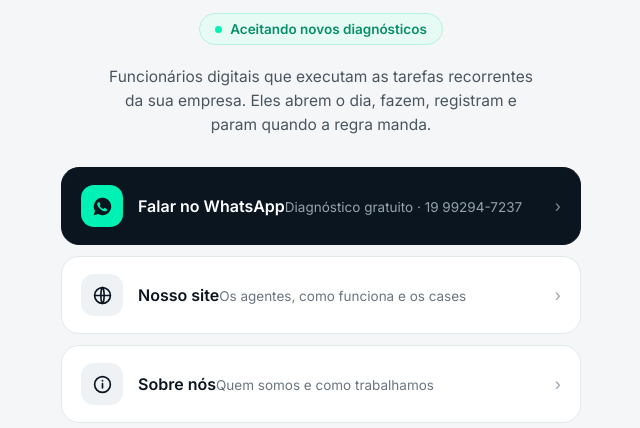
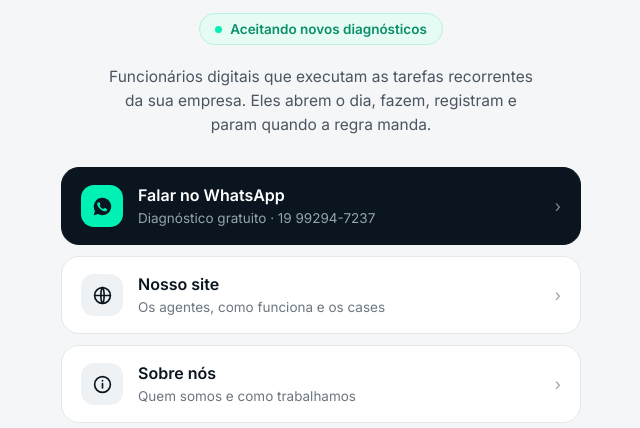
Before and after one commit to palmeirapaulo86-ship-it/painel-operacao-demo, a plain HTML site: page links/index.html in a window 1280 px wide. Shown: the part 198-626 px from the top of the page, without its empty margins (319-959 px from the left). Drawn offline with Linux system fonts and the light colour scheme.

Commit message:
Linktree: corrige quebra de linha do titulo e subtitulo

```diff
--- a/links/index.html
+++ b/links/index.html
@@ -53,8 +53,8 @@
   .ico{width:42px;height:42px;border-radius:13px;background:#eef2f4;display:grid;place-items:center;flex:0 0 42px}
   .ico svg{width:21px;height:21px}
   .txt{flex:1;min-width:0}
-  .t{font-size:16px;font-weight:600;line-height:1.3}
-  .sub{font-size:13.5px;color:var(--low);margin-top:2px}
+  .t{display:block;font-size:16px;font-weight:600;line-height:1.3}
+  .sub{display:block;font-size:13.5px;color:var(--low);margin-top:3px;line-height:1.35}
   .arw{color:var(--faint);flex:0 0 auto}
   a.primary .arw{color:#7f8d98}
   .foot{margin-top:34px;text-align:center}
```
